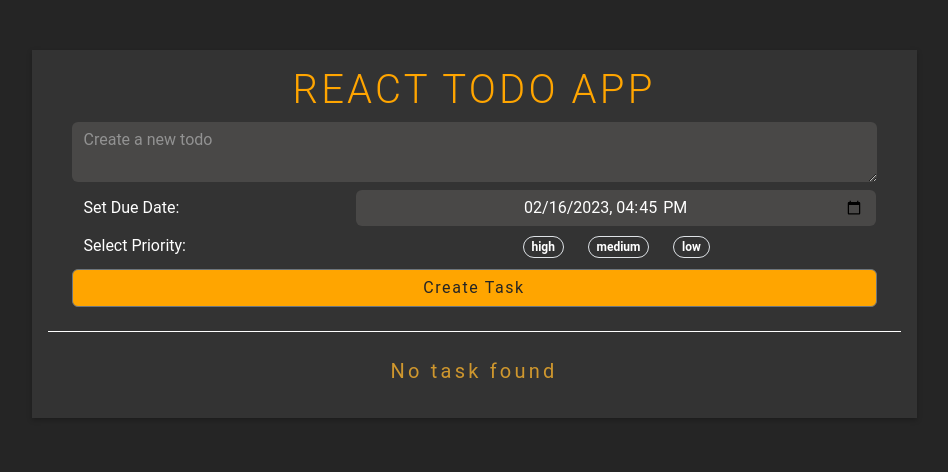
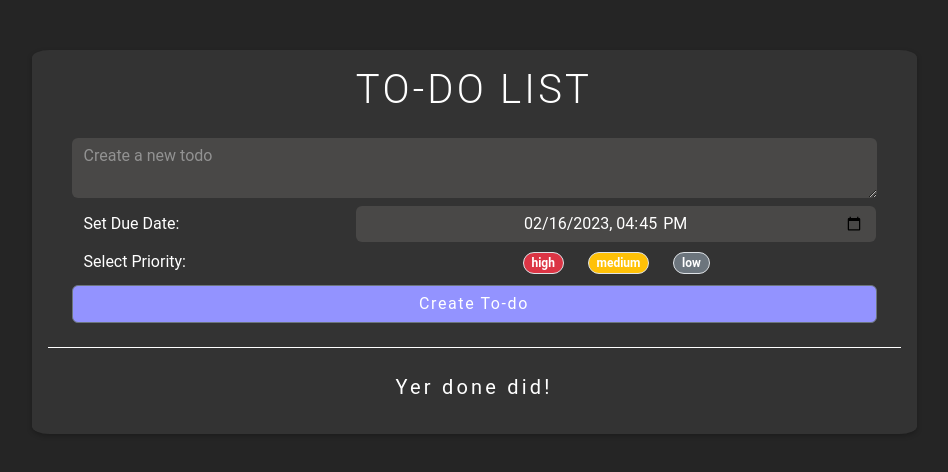
Before and after one commit to sc-pak/react-takehome-challenge, a React (Create React App) app: page / in a window 1280 px wide. Shown: the top 472 px of the page, without its empty margins (166-1114 px from the left). Built offline with nearby package versions, Linux system fonts and the light colour scheme.

Commit message:
Polish app's div border shape and todo colors. Change no-task message

```diff
--- a/src/App.css
+++ b/src/App.css
@@ -30,11 +30,12 @@ body {
   text-align: center;
   background: #333;
   box-shadow: rgba(0, 0, 0, 0.25) 0px 2px 5px;
+  border-radius: 2%;
 }
 
 h1 {
   font-weight: 300;
-  color: orange;
+  color: #fff;
   font-size: 2.5rem;
   letter-spacing: 0.2rem;
   text-transform: uppercase;
@@ -111,13 +112,13 @@ button {
 
 .add-button {
   margin-top: 0.2em;
-  color: #252525;
-  background: orange
+  color: #fff;
+  background: rgb(147, 147, 255)
 }
 
 .add-button:hover {
-  color: #252525;
-  background: #44c0b6;
+  color: #fff;
+  background: rgb(114, 114, 201);
 }
 
 .delete-button {
@@ -172,14 +173,14 @@ textarea[name="formTodoInput"]:focus, input[name="formDueDate"]:focus {
 
 .toggle-done-button {
   border: none;
-  color: #cf972e;
+  color: #02ba49;
   margin-right: 0;
 }
 
 .toggle-done-button:hover {
   color: #252525;
   border: none;
-  background: #cf972e;
+  background: #02ba49;
 }
 
 .todo-list {
@@ -211,6 +212,6 @@ textarea[name="formTodoInput"]:focus, input[name="formDueDate"]:focus {
 .empty {
   font-size: 20px;
   font-weight: 400;
-  color: #cf972e;
+  color: #fff;
   letter-spacing: 0.2rem;
 }
--- a/src/App.js
+++ b/src/App.js
@@ -160,7 +160,7 @@ const App = () => {
 
   return (
     <div className="App container">
-      <h1>React Todo App</h1>
+      <h1 className="mb-4">To-do list</h1>
 
       <TodoForm
         todoText={todoText}
--- a/src/PriorityTag.js
+++ b/src/PriorityTag.js
@@ -10,11 +10,22 @@ function PriorityTag({
   selectPriority,
   priority,
 }) {
+  let tagColor = "";
+
+  if (text === "high") {
+    tagColor = " text-bg-danger";
+  } else if (text === "medium") {
+    tagColor = " text-bg-warning";
+  } else if (text === "low") {
+    tagColor = " text-bg-secondary";
+  }
+
   return (
     <span
       className={
         "tag container badge rounded-pill border " +
-        (priority === text ? " border-5 border-white" : "")
+        (priority === text ? " border-5 border-white " : "") +
+        tagColor
       }
     >
       <div className="row text-start justify-content-start">
--- a/src/Todo.js
+++ b/src/Todo.js
@@ -12,16 +12,28 @@ function Todo({
   remove,
   removeTag,
 }) {
+  let borderLeftColor = "#333";
+
+  if (Date.parse(todo.dueDate) < currentTime) {
+    borderLeftColor = "red";
+  } else if (todo.priority === "high") {
+    borderLeftColor = "red";
+  } else if (todo.priority === "medium") {
+    borderLeftColor = "yellow";
+  } else if (todo.priority === "low") {
+    borderLeftColor = "grey";
+  } else {
+    borderLeftColor = "green";
+  }
+
   return (
+    <>
+      {!todo.isDone ? (
         <li
-      //   key={index}
           className="list-group-item todo"
-      style={
-        Date.parse(todo.dueDate) < currentTime ? { borderLeftColor: "red" } : {}
-      }
+          style={{ borderLeftColor: borderLeftColor }}
         >
           <div key={index} className="container text-center">
-        {!todo.isDone ? (
             <div className="row">
               <div className="todo-entry col mx-1">
                 <div className="row">
@@ -87,8 +99,10 @@ function Todo({
                     onClick={() => {
                       markDone(index);
                     }}
+                    style={{ fontSize: "1.5rem" }}
+                    title="Mark Done"
                   >
-                  Done
+                    ✅
                   </button>
 
                   <button
@@ -97,13 +111,23 @@ function Todo({
                     onClick={() => {
                       remove(index);
                     }}
+                    style={{ fontSize: "1.5rem" }}
+                    data-bs-toggle="tooltip"
+                    title="Delete To-do"
                   >
-                  Delete
+                    ❌
                   </button>
                 </div>
               </div>
             </div>
+          </div>
+        </li>
       ) : (
+        <li
+          className="list-group-item todo"
+          style={{ borderLeftColor: "grey" }}
+        >
+          <div key={index} className="container text-center">
             <div className="container text-center col justify-content-start todo-entry">
               <div className="row">
                 <s> {todo.text}</s>
@@ -133,9 +157,10 @@ function Todo({
                 </div>
               </div>
             </div>
-        )}
           </div>
         </li>
+      )}
+    </>
   );
 }
 
--- a/src/TodoForm.js
+++ b/src/TodoForm.js
@@ -84,7 +84,7 @@ const TodoForm = ({
           className="col-12 add-button btn btn-outline-secondary"
           onClick={addTodo}
         >
-          Create Task
+          Create To-do
         </button>
       </div>
     </div>
--- a/src/TodoList.js
+++ b/src/TodoList.js
@@ -9,6 +9,8 @@ const TodoList = ({
   remove,
   removeTag,
 }) => {
+  let doneMessage = "Yer done did!";
+
   return (
     <>
       {list?.length > 0 ? (
@@ -31,7 +33,7 @@ const TodoList = ({
         </div>
       ) : (
         <div className="empty">
-          <p>No task found</p>
+          <p>{doneMessage}</p>
         </div>
       )}
     </>
```
Lines whose indentation alone changed are shown as unchanged.
